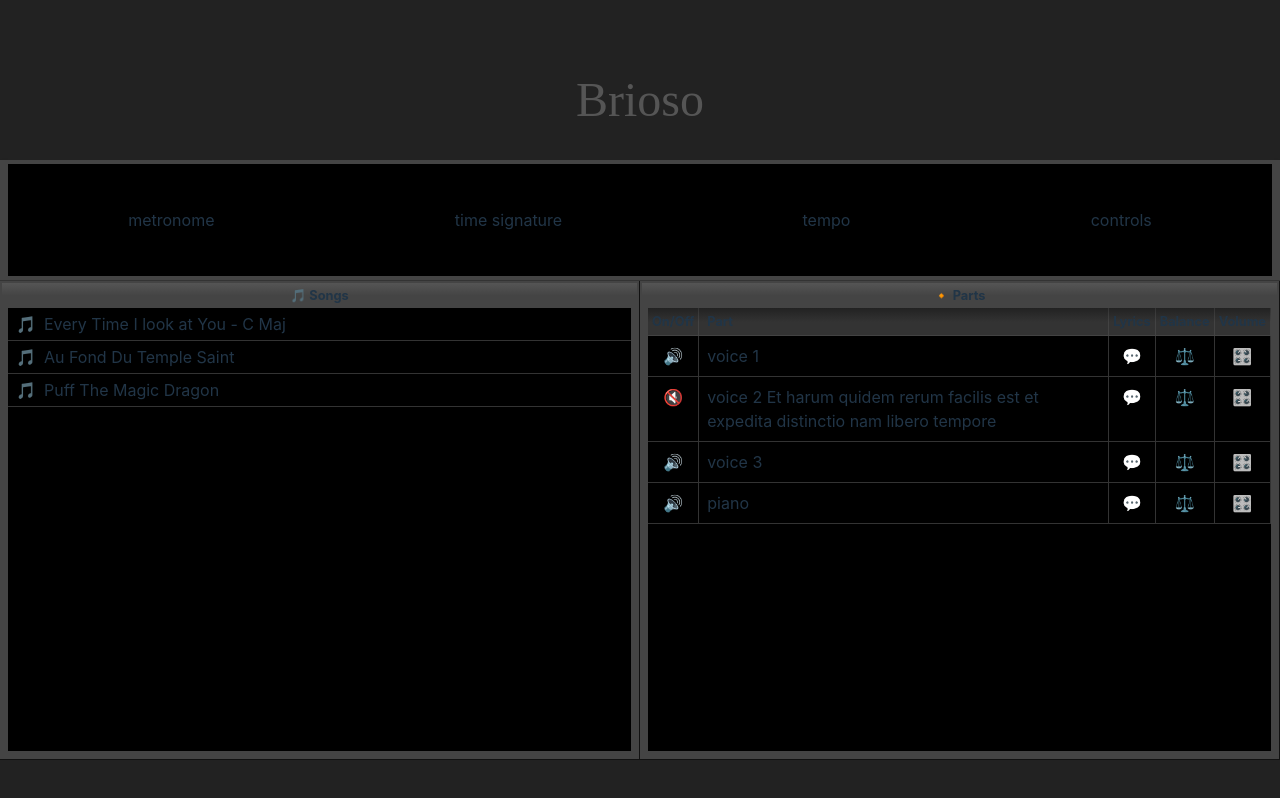
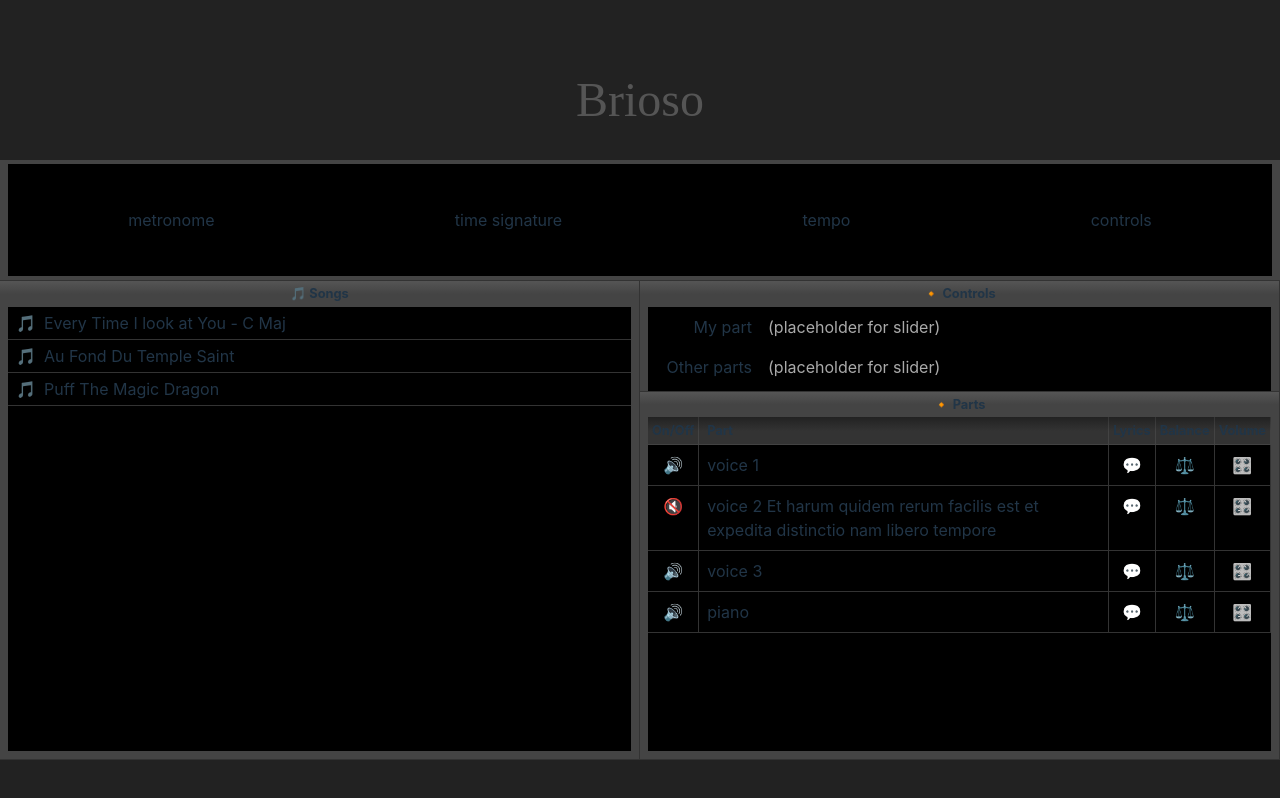
Before and after one commit to webbertakken/brioso, a React (Vite) app: page / in a window 1280 px wide. Built offline with nearby package versions, Linux system fonts and the light colour scheme; a web font is replaced by a local one.

Commit message:
feat: add controls section in parts panel (#10)

```diff
--- a/package.json
+++ b/package.json
@@ -19,8 +19,10 @@
     "*.@(ts|tsx|js|jsx|json|jsonc|json5|md|mdx|yaml|yml)": "prettier --write"
   },
   "dependencies": {
+    "classnames": "^2.3.2",
     "react": "^18.2.0",
-    "react-dom": "^18.2.0"
+    "react-dom": "^18.2.0",
+    "reactfire": "^4.2.2"
   },
   "devDependencies": {
     "@testing-library/jest-dom": "^5.16.5",
--- a/src/panels/Panel.module.css
+++ b/src/panels/Panel.module.css
@@ -6,7 +6,7 @@
   flex-grow: 1;
   max-width: 50%;
   min-width: 33.333%;
-  border-color: #111111;
+  border-color: #333;
   border-style: solid;
   border-width: 0 1px 1px 0;
 }
@@ -17,11 +17,12 @@
   justify-content: center;
   align-items: baseline;
   gap: 0.25em;
-  margin: -0.5em -0.5em 0;
+  margin: -0.5rem -0.5rem 0;
   background: linear-gradient(180deg, #555555 0%, #444444 50%);
   padding: 0.25em;
   font-size: 80%;
   font-weight: bold;
+  border-top: 1px solid #333;
 }
 
 .body {
--- a/src/panels/Panel.tsx
+++ b/src/panels/Panel.tsx
@@ -1,5 +1,6 @@
 import React from 'react'
 import styles from './Panel.module.css'
+import PanelHeader from './PanelHeader.tsx'
 
 interface Props {
   title: string
@@ -10,10 +11,7 @@ interface Props {
 const Panel = ({ icon, title, children }: Props): JSX.Element => {
   return (
     <div className={styles.panel}>
-      <div className={styles.header}>
-        {icon && <span>{icon}</span>}
-        {title}
-      </div>
+      <PanelHeader icon={icon} title={title} />
       <div className={styles.body}>{children}</div>
     </div>
   )
--- /dev/null
+++ b/src/panels/PanelHeader.tsx
@@ -0,0 +1,18 @@
+import styles from './Panel.module.css'
+import React from 'react'
+
+interface Props {
+  icon?: React.ReactNode
+  title: string
+}
+
+const PanelHeader = ({ icon, title }: Props): JSX.Element => {
+  return (
+    <div className={styles.header}>
+      {icon && <span>{icon}</span>}
+      {title}
+    </div>
+  )
+}
+
+export default PanelHeader
--- a/src/panels/Panels.module.css
+++ b/src/panels/Panels.module.css
@@ -8,5 +8,4 @@
   justify-items: stretch;
   flex-wrap: wrap;
   background: linear-gradient(220deg, #222222 0%, #333333 80%);
-  border-top: 1px solid #333333;
 }
--- a/src/panels/header/Header.module.css
+++ b/src/panels/header/Header.module.css
@@ -3,7 +3,6 @@
   height: 120px;
   display: flex;
   justify-content: space-between;
-  box-shadow: 0 2px 4px 0 rgba(0, 0, 0, 0.1);
   border-width: 0.25rem 0.5rem 0.25rem;
   border-color: #444444;
   border-style: solid;
--- /dev/null
+++ b/src/panels/parts/PartControls.module.css
@@ -0,0 +1,22 @@
+.partControls {
+  display: table;
+  padding-bottom: .75rem;
+}
+
+.row {
+  display: table-row;
+}
+
+.row > div {
+  display: table-cell;
+  padding: .5rem;
+}
+
+.title {
+  width: 7rem;
+  text-align: right;
+}
+
+.controls {
+  color: #aaa
+}
--- /dev/null
+++ b/src/panels/parts/PartControls.tsx
@@ -0,0 +1,20 @@
+import styles from './PartControls.module.css'
+
+interface Props {}
+
+const PartControls = ({}: Props): JSX.Element => {
+  return (
+    <div className={styles.partControls}>
+      <div className={styles.row}>
+        <div className={styles.title}>My part</div>
+        <div className={styles.controls}>(placeholder for slider)</div>
+      </div>
+      <div className={styles.row}>
+        <div className={styles.title}>Other parts</div>
+        <div className={styles.controls}>(placeholder for slider)</div>
+      </div>
+    </div>
+  )
+}
+
+export default PartControls
--- a/src/panels/parts/PartsPanel.tsx
+++ b/src/panels/parts/PartsPanel.tsx
@@ -1,12 +1,17 @@
 import Panel from '../Panel.tsx'
 import Columns from './Columns.tsx'
 import Part from './Part.tsx'
+import PartControls from './PartControls.tsx'
+import PanelHeader from '../PanelHeader.tsx'
 
 interface Props {}
 
 const PartsPanel = ({}: Props): JSX.Element => {
   return (
-    <Panel title="Parts" icon={'🔸'}>
+    <Panel title="Controls" icon={'🔸'}>
+      <PartControls />
+
+      <PanelHeader title="Parts" icon={'🔸'} />
       <div style={{ display: 'table' }}>
         <Columns />
         <Part title={'voice 1'} />
```
Also changed, not shown: 1 other file (tests, documents, lock files or other folders).
